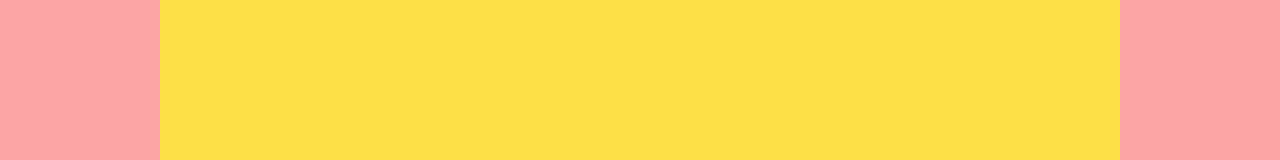
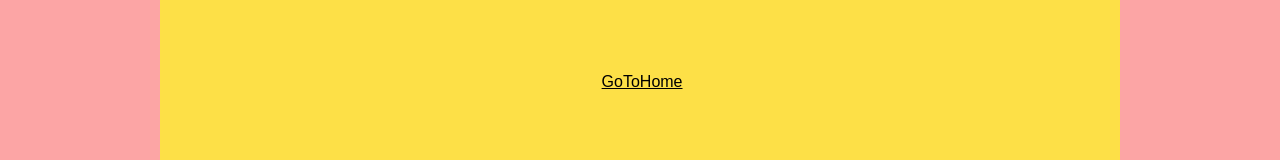
Before and after one commit to sameerkali/React_coding_round_practice, a React (Vite) app: page /eight in a window 1280 px wide. Shown: the part 330-490 px from the top of the page. Built offline with nearby package versions, Linux system fonts and the light colour scheme.

Commit message:
add: add some clearity in readme

```diff
--- a/src/All Assessment/assessment08/Eight.jsx
+++ b/src/All Assessment/assessment08/Eight.jsx
@@ -33,6 +33,7 @@ import GoToHome from "../../Components/GoToHome";
 const Eight = () => {
   return (
     <div className="flex flex-col min-h-screen">
+    <div className="absolute top-[50%] left-[47%]"><GoToHome/></div>
     <header className="bg-purple-200 min-h-[10vh]">header</header>
     <div className="flex min-h-[80vh]">
       <aside className="bg-red-300 sm:flex hidden w-[10rem]">left</aside>
```
Also changed, not shown: 1 other file (tests, documents, lock files or other folders).
